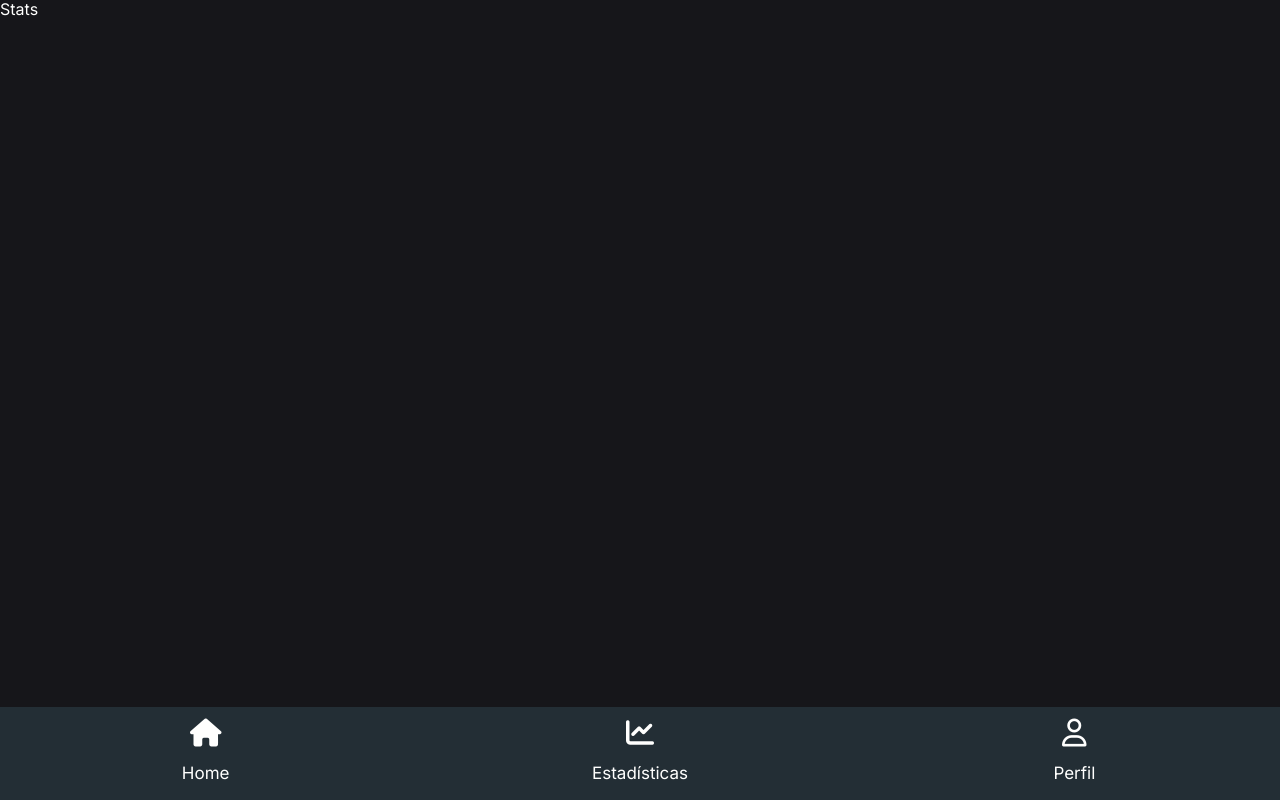
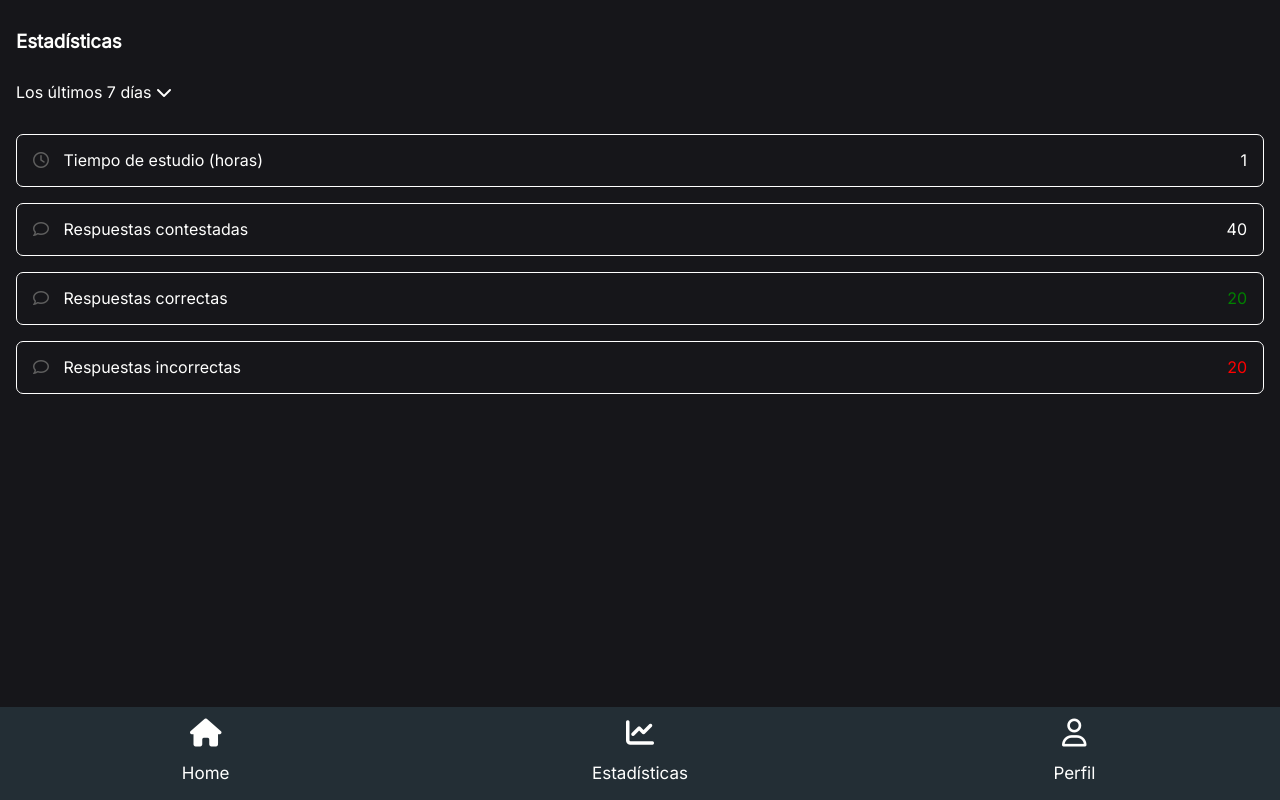
Before and after one commit to CaroBte/workshop3-dailybits, a React (Create React App) app: page /stats in a window 1280 px wide. Built offline with nearby package versions, Linux system fonts and the light colour scheme.

Commit message:
feat: added Stats with styles

```diff
--- a/src/components/Navbar.jsx
+++ b/src/components/Navbar.jsx
@@ -8,19 +8,19 @@ const Navbar = () => {
             <div className='divNav'>
                 <ul className='divNav__ul'>
                     <li className='divNav__li'>
-                        <Link to='/Home' className='divNav__Link'>
+                        <Link to='/home' className='divNav__Link'>
                             <i className="fa-solid fa-house divNav__icon"></i>
                             <p>Home</p>
                         </Link>
                     </li>
                     <li className='divNav__li'>
-                        <Link to='/' className='divNav__Link'>
+                        <Link to='/stats' className='divNav__Link'>
                             <i className="fa-solid fa-chart-line divNav__icon"></i>
                             <p>Estadísticas</p>
                         </Link>
                     </li>
                     <li className='divNav__li'>
-                        <Link to='/Profile' className='divNav__Link'>
+                        <Link to='/profile' className='divNav__Link'>
                             <i className="fa-regular fa-user divNav__icon"></i>
                             <p>Perfil</p>
                         </Link>
--- a/src/components/Stats.jsx
+++ b/src/components/Stats.jsx
@@ -1,8 +1,29 @@
 import React from 'react'
+import '../styles/stats.sass'
 
 const Stats = () => {
     return (
-        <div>Stats</div>
+        <div>
+            <h3 className='stats-text'>Estadísticas</h3>
+            <p className='stats-text'>Los últimos 7 días <i class="fa-solid fa-chevron-down"></i></p>
+            <div className='stats-item'>
+                <p><i class="fa-regular fa-clock"></i> Tiempo de estudio (horas)</p>
+                <p>1</p>
+            </div>
+            <div className='stats-item'>
+                <p><i class="fa-regular fa-comment"></i> Respuestas contestadas</p>
+                <p>40</p>
+            </div>
+            <div className='stats-item'>
+                <p><i class="fa-regular fa-comment"></i> Respuestas correctas</p>
+                <p className='stats-correct'>20</p>
+            </div>
+            <div className='stats-item'>
+                <p><i class="fa-regular fa-comment"></i> Respuestas incorrectas</p>
+                <p className='stats-incorrect'>20</p>
+            </div>
+
+        </div>
     )
 }
 
--- /dev/null
+++ b/src/styles/stats.sass
@@ -0,0 +1,17 @@
+.stats-text
+    margin: 2rem 1rem
+
+.stats-item
+    border: 1px solid white
+    border-radius: 7px
+    margin: 1rem
+    padding: 0 1rem
+    display: flex
+    justify-content: space-between
+    .stats-correct
+        color: green
+    .stats-incorrect
+        color: red
+    i
+        color: #5e5e5e
+        margin-right: 10px
```
